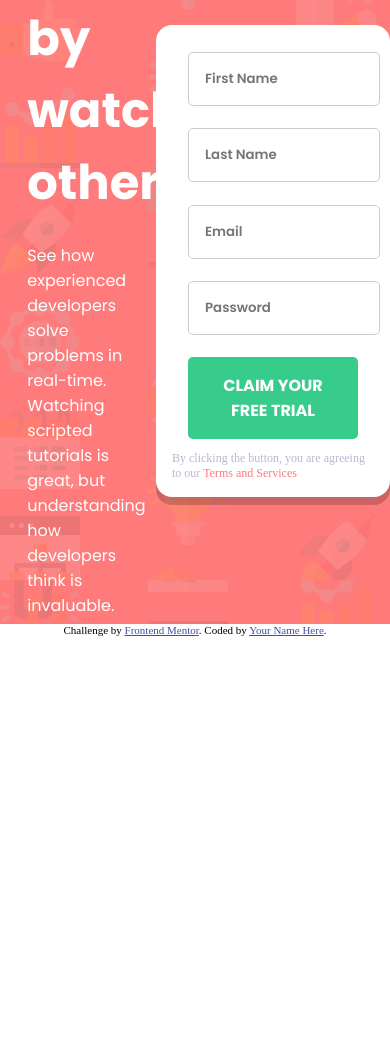
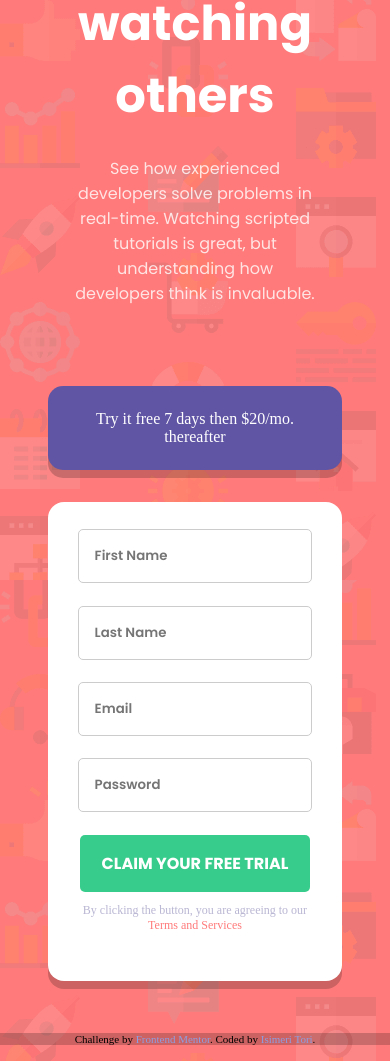
Before and after one commit to isimeri/intro-component-signup-form, a plain HTML site: page index.html in a window 390 px wide. Shown: the part 220-1281 px from the top of the page. Before the commit the page ends 856 px from the top, so only its background shows below. Drawn offline with Linux system fonts and the light colour scheme.

Commit message:
final commit

```diff
--- a/index.html
+++ b/index.html
@@ -13,12 +13,12 @@
   <!-- Feel free to remove these styles or customise in your own stylesheet 👍 -->
   <style>
     .attribution { font-size: 11px; text-align: center; }
-    .attribution a { color: hsl(228, 45%, 44%); }
+    .attribution a { color: hsl(228, 60%, 72%); }
   </style>
   <script src="script.js" defer></script>
 </head>
 <body>
-  <div class="supreme-container">
+  <div class="supreme-container"><div class="main-container">
       <div class="description-container">
         <h1 class="big-header">Learn to code by watching others</h1>
 
@@ -43,14 +43,10 @@
           <p class="terms-and-services-text">By clicking the button, you are agreeing to our <span class="terms-and-services-span">Terms and Services</span></p>
         </div>
       </div>
-  </div>
+    </div><p class="attribution">
+      Challenge by <a href="https://www.frontendmentor.io?ref=challenge" target="_blank">Frontend Mentor</a>.
+      Coded by <a href="https://github.com/isimeri">Isimeri Tori</a>.
+    </p></div>
 
-
-  <footer>
-    <p class="attribution">
-      Challenge by <a href="https://www.frontendmentor.io?ref=challenge" target="_blank">Frontend Mentor</a>.
-      Coded by <a href="#">Your Name Here</a>.
-    </p>
-  </footer>
 </body>
 </html>
--- a/styles.css
+++ b/styles.css
@@ -4,16 +4,21 @@
     box-sizing: border-box;
 }
 .supreme-container{
+    position: relative;
+    background-color: hsl(0, 100%, 74%);
+    background-image: url(./images/bg-intro-desktop.png);
+}
+.main-container{
     height: 100vh;
     width: 100%;
-    background-color: hsl(0, 100%, 74%);
-    background-image: url(./images/bg-intro-desktop.png);
+
     display: flex;
     align-items: center;
     justify-content: space-around;
 }
 .description-container{
-    width: 40%;
+    min-width: 40%;
+    max-width: 765px;
     color: white;
     font-family: "Poppins", sans-serif;
 }
@@ -23,6 +28,7 @@
     margin: 0 auto 1.5rem auto;
 }
 .description-container > p{
+    color: rgba(255,255,255,0.8);
     margin: 0 auto;
     width: 65%;
     font-size: 16px;
@@ -63,6 +69,7 @@
 }
 .input-wrapper{
     position: relative;
+    padding-left: 0.15rem;
 }
 .input-wrapper.goodnt::after{
     content: url("./images/icon-error.svg");
@@ -71,9 +78,9 @@
     right: 2rem;
 }
 .sign-up-form input{
-    width: 95%;
+    width: calc(100% - 1.6rem);
     padding: 1rem;
-    margin: 0.7rem 1rem;
+    margin: 0.7rem;
     border: 1px solid #ccc;
     border-radius: 5px;
     font-family: "Poppins", sans-serif;
@@ -118,6 +125,7 @@
     color: hsl(246, 25%, 77%);
     font-size: 12px;
     margin-bottom: 2rem;
+    text-align: center;
 }
 .terms-and-services-span{
     color: hsl(0, 100%, 74%);
@@ -143,3 +151,67 @@
 .error-msg.show{
     display: block;
 }
+.attribution{
+    position: absolute;
+    bottom: 1.2rem;
+    left: 50%;
+    transform: translateX(-50%);
+}
+.attribution > a{
+    text-decoration: none;
+    transition: color 0.2s ease-in;
+}
+.attribution > a:hover{
+    color: white;
+    cursor: pointer;
+}
+@media(max-width : 800px){
+    .main-container{
+        height: auto;
+        flex-direction: column;
+        justify-content: space-evenly;
+        padding-bottom: 2rem;
+    }
+    .description-container{
+        max-width: 90%;
+        text-align: center;
+        margin: 4rem 2rem 2rem 2rem;
+    }
+    .big-header{
+        width: 90%;
+    }
+    .description-container > p{
+        width: 75%;
+    }
+    .big-form-container{
+        margin: 3rem;
+    }
+    .form-container{
+        margin-top: 2rem;
+    }
+    .terms-and-services-text{
+        width: 90%;
+        text-align: center;
+    }
+    .attribution{
+        position: absolute;
+        bottom: 1rem;
+        left: 50%;
+        transform: translateX(-50%);
+        width: 100%;
+        background-color: rgba(0,0,0,0.2);
+    }
+
+}
+@media(max-width : 375px)
+{
+    .big-header{
+        font-size: 1.8rem;
+    }
+    .description-container > p{
+        width: 90%;
+    }
+    .big-form-container{
+        margin: 4rem 0.5rem 2rem 0.5rem;
+    }
+}
```
Lines whose indentation alone changed are shown as unchanged.
